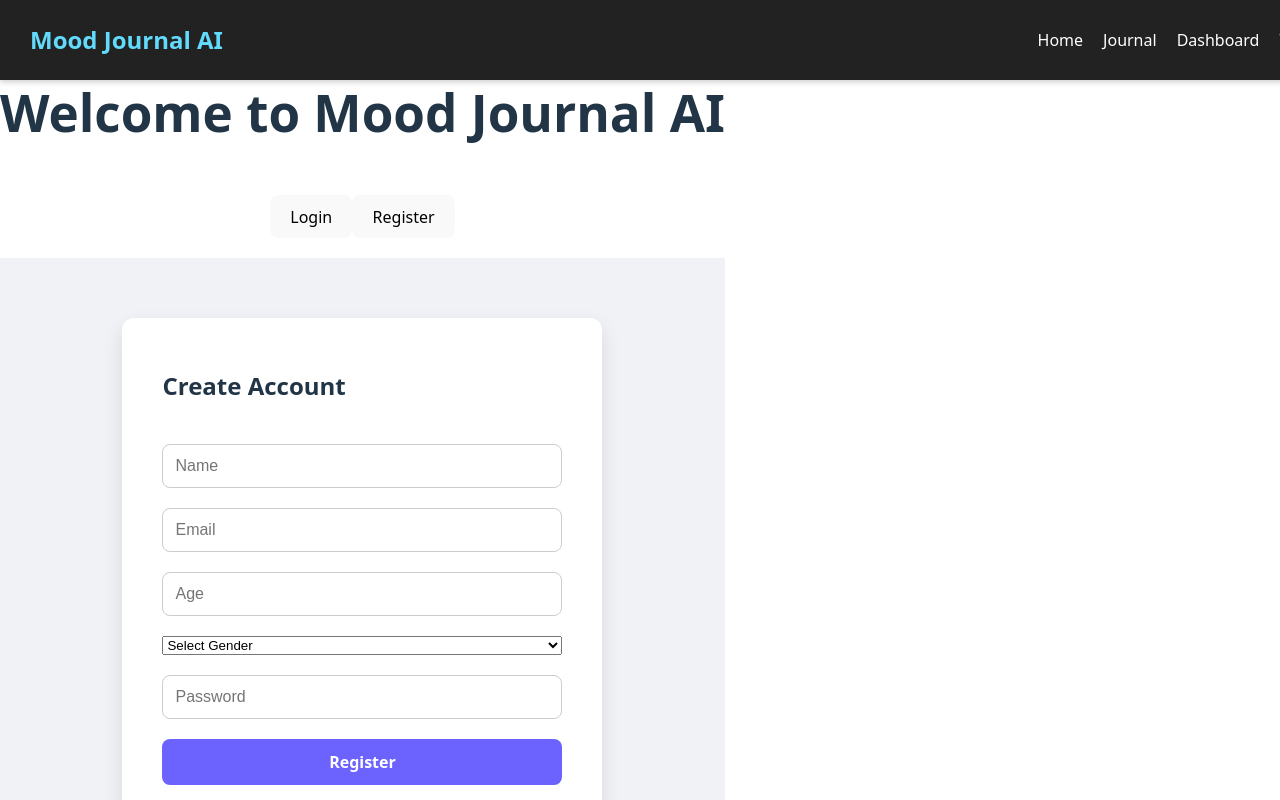
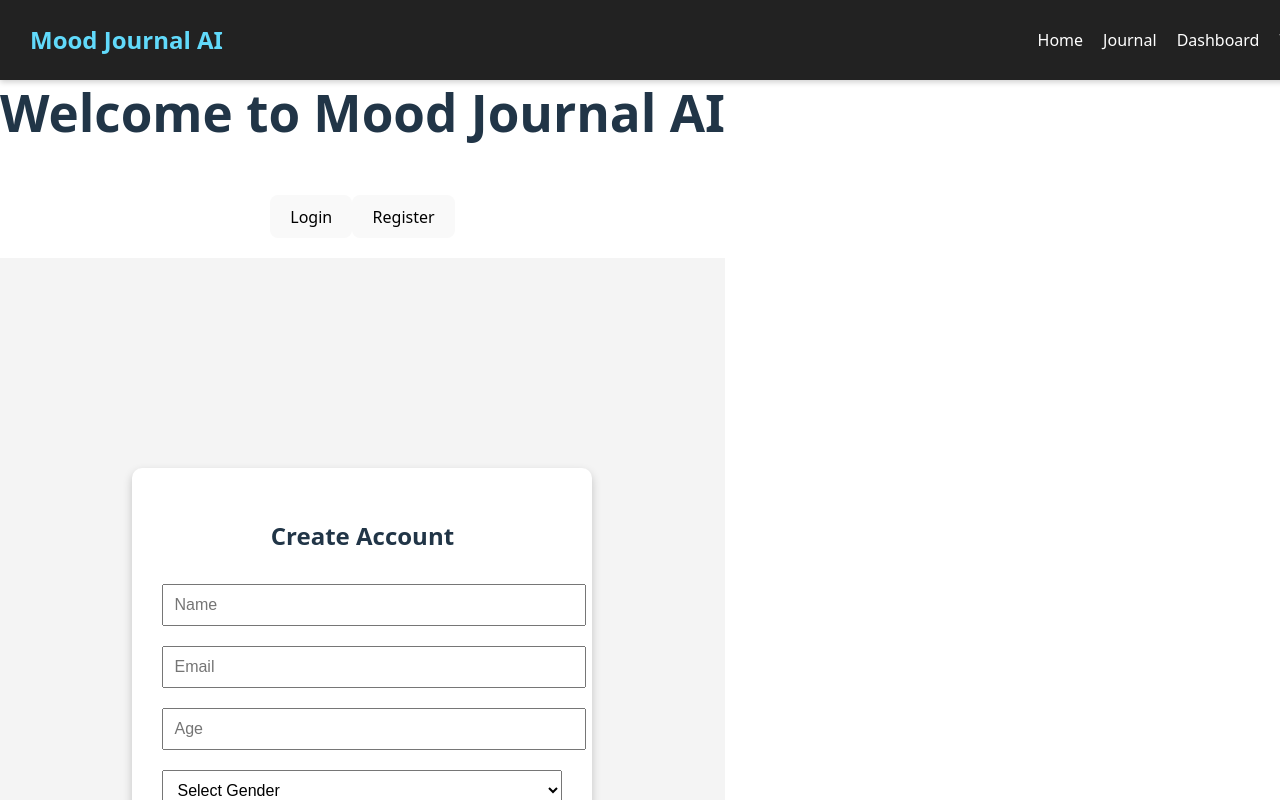
Before and after one commit to Unnati126/Capstone_Project, a React (Vite) app in the folder mood_journal_ai/frontend/: page /register in a window 1280 px wide. Shown: the top 800 px of the page. Built offline with nearby package versions, Linux system fonts and the light colour scheme.

Commit message:
styling in login & register form

```diff
--- a/mood_journal_ai/frontend/src/pages/Login.css
+++ b/mood_journal_ai/frontend/src/pages/Login.css
@@ -1,47 +1,42 @@
 .login-container {
   display: flex;
-  flex-direction: column;
+  justify-content: center;
   align-items: center;
-  padding: 60px 20px;
   min-height: 100vh;
-  background-color: #f0f2f5;
+  padding-top: 60px; /* to avoid overlap with fixed navbar */
+  background: #f4f4f4;
 }
 
 .login-form {
-  display: flex;
-  flex-direction: column;
-  gap: 20px;
+  background-color: white;
+  padding: 30px;
+  border-radius: 10px;
+  box-shadow: 0 4px 10px rgba(0, 0, 0, 0.2);
+  max-width: 400px;
   width: 100%;
-  max-width: 400px;
-  background-color: white;
-  padding: 30px 40px;
-  border-radius: 12px;
-  box-shadow: 0 8px 20px rgba(0, 0, 0, 0.1);
+  text-align: center;
 }
 
-.login-form input {
-  padding: 12px;
-  font-size: 16px;
-  border: 1px solid #ccc;
-  border-radius: 8px;
-  outline: none;
+.register-form input,
+.register-form select {
+  width: 100%;
+  padding: 10px;
+  margin: 10px 0;
+  font-size: 1rem;
 }
 
-.login-form input:focus {
-  border-color: #6c63ff;
+.register-form button {
+  width: 100%;
+  padding: 12px;
+  margin-top: 10px;
+  background-color: #61dafb;
+  border: none;
+  color: white;
+  font-weight: bold;
+  border-radius: 5px;
+  cursor: pointer;
 }
 
-.login-form button {
-  padding: 12px;
-  background-color: #6c63ff;
-  color: white;
-  font-weight: bold;
-  border: none;
-  border-radius: 8px;
-  cursor: pointer;
-  transition: background 0.3s ease;
+.register-form button:hover {
+  background-color: #4cb9da;
 }
-
-.login-form button:hover {
-  background-color: #4a43c1;
-}
--- a/mood_journal_ai/frontend/src/pages/Register.css
+++ b/mood_journal_ai/frontend/src/pages/Register.css
@@ -1,47 +1,42 @@
 .register-container {
   display: flex;
-  flex-direction: column;
+  justify-content: center;
   align-items: center;
-  padding: 60px 20px;
   min-height: 100vh;
-  background-color: #f0f2f5;
+  padding-top: 60px;
+  background: #f4f4f4;
 }
 
 .register-form {
-  display: flex;
-  flex-direction: column;
-  gap: 20px;
+  background-color: white;
+  padding: 30px;
+  border-radius: 10px;
+  box-shadow: 0 4px 10px rgba(0, 0, 0, 0.2);
+  max-width: 400px;
   width: 100%;
-  max-width: 400px;
-  background-color: white;
-  padding: 30px 40px;
-  border-radius: 12px;
-  box-shadow: 0 8px 20px rgba(0, 0, 0, 0.1);
+  text-align: center;
 }
 
-.register-form input {
-  padding: 12px;
-  font-size: 16px;
-  border: 1px solid #ccc;
-  border-radius: 8px;
-  outline: none;
-}
-
-.register-form input:focus {
-  border-color: #6c63ff;
+.register-form input,
+.register-form select {
+  width: 100%;
+  padding: 10px;
+  margin: 10px 0;
+  font-size: 1rem;
 }
 
 .register-form button {
+  width: 100%;
   padding: 12px;
-  background-color: #6c63ff;
+  margin-top: 10px;
+  background-color: #61dafb;
+  border: none;
   color: white;
   font-weight: bold;
-  border: none;
-  border-radius: 8px;
+  border-radius: 5px;
   cursor: pointer;
-  transition: background 0.3s ease;
 }
 
 .register-form button:hover {
-  background-color: #4a43c1;
+  background-color: #4cb9da;
 }
```
